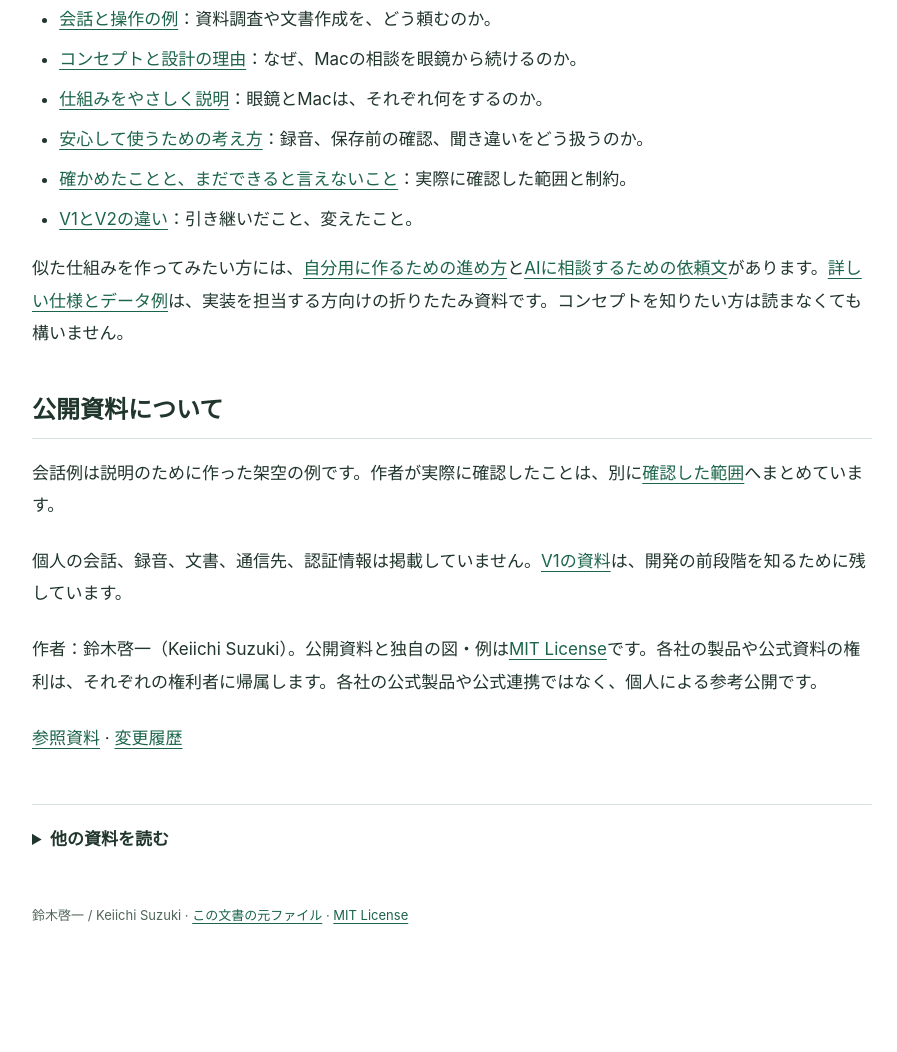
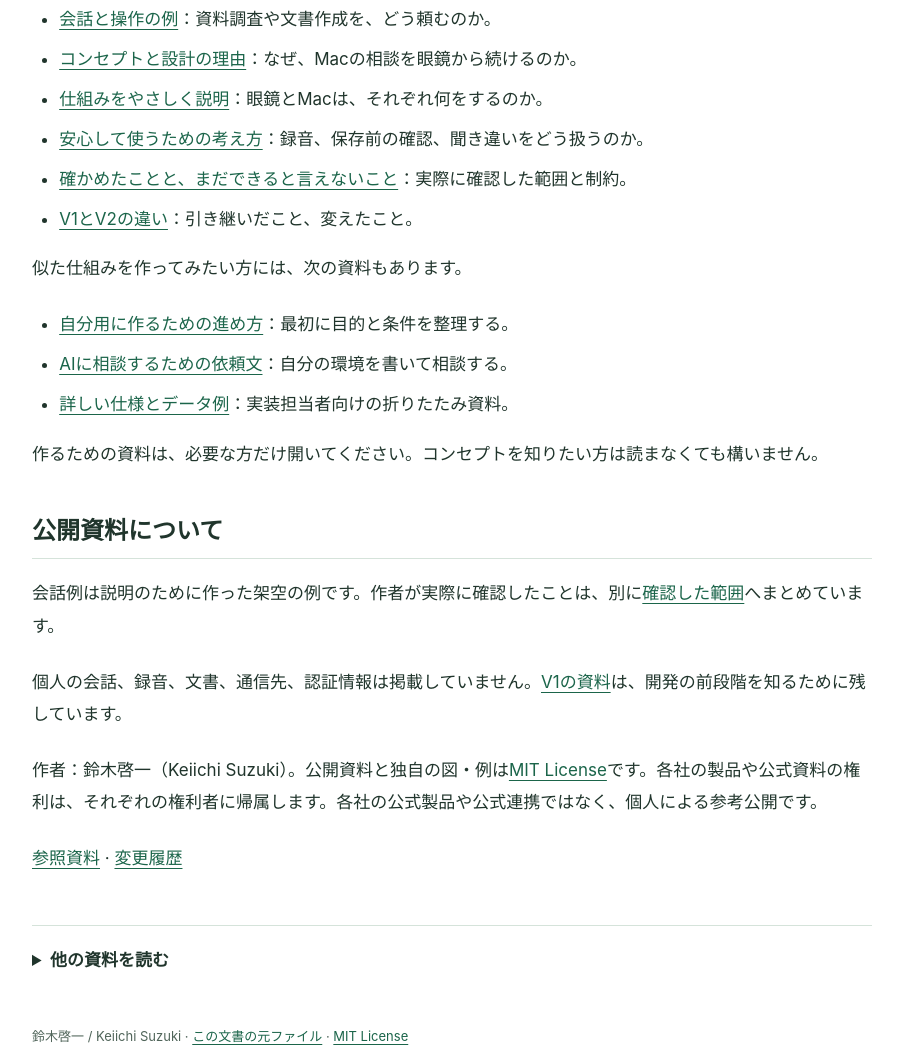
Before and after one commit to ksuzukigh/rokid-personal-ai-v2, a website: page docs/index.html in a window 1280 px wide. Shown: the part 1912-2964 px from the top of the page, without its empty margins (188-1085 px from the left). Before the commit the page ends 2882 px from the top, so only its background shows below. Drawn offline with Linux system fonts and the light colour scheme.

Commit message:
Give optional reading links separate clear entries

```diff
--- a/docs/index.html
+++ b/docs/index.html
@@ -37,7 +37,13 @@
 <li><a href="/rokid-personal-ai-v2/VALIDATION.html">確かめたことと、まだできると言えないこと</a>：実際に確認した範囲と制約。</li>
 <li><a href="/rokid-personal-ai-v2/V1_AND_V2.html">V1とV2の違い</a>：引き継いだこと、変えたこと。</li>
 </ul>
-<p>似た仕組みを作ってみたい方には、<a href="/rokid-personal-ai-v2/BUILD_GUIDE.html">自分用に作るための進め方</a>と<a href="/rokid-personal-ai-v2/AI_BUILD_PROMPT.html">AIに相談するための依頼文</a>があります。<a href="/rokid-personal-ai-v2/REFERENCE_SPEC.html">詳しい仕様とデータ例</a>は、実装を担当する方向けの折りたたみ資料です。コンセプトを知りたい方は読まなくても構いません。</p>
+<p>似た仕組みを作ってみたい方には、次の資料もあります。</p>
+<ul>
+<li><a href="/rokid-personal-ai-v2/BUILD_GUIDE.html">自分用に作るための進め方</a>：最初に目的と条件を整理する。</li>
+<li><a href="/rokid-personal-ai-v2/AI_BUILD_PROMPT.html">AIに相談するための依頼文</a>：自分の環境を書いて相談する。</li>
+<li><a href="/rokid-personal-ai-v2/REFERENCE_SPEC.html">詳しい仕様とデータ例</a>：実装担当者向けの折りたたみ資料。</li>
+</ul>
+<p>作るための資料は、必要な方だけ開いてください。コンセプトを知りたい方は読まなくても構いません。</p>
 <h2 id="公開資料について">公開資料について</h2>
 <p>会話例は説明のために作った架空の例です。作者が実際に確認したことは、別に<a href="/rokid-personal-ai-v2/VALIDATION.html">確認した範囲</a>へまとめています。</p>
 <p>個人の会話、録音、文書、通信先、認証情報は掲載していません。<a href="https://github.com/ksuzukigh/rokid-personal-ai">V1の資料</a>は、開発の前段階を知るために残しています。</p>
```
Also changed, not shown: INTRODUCTION.md (+7 -1 lines), README.md.
